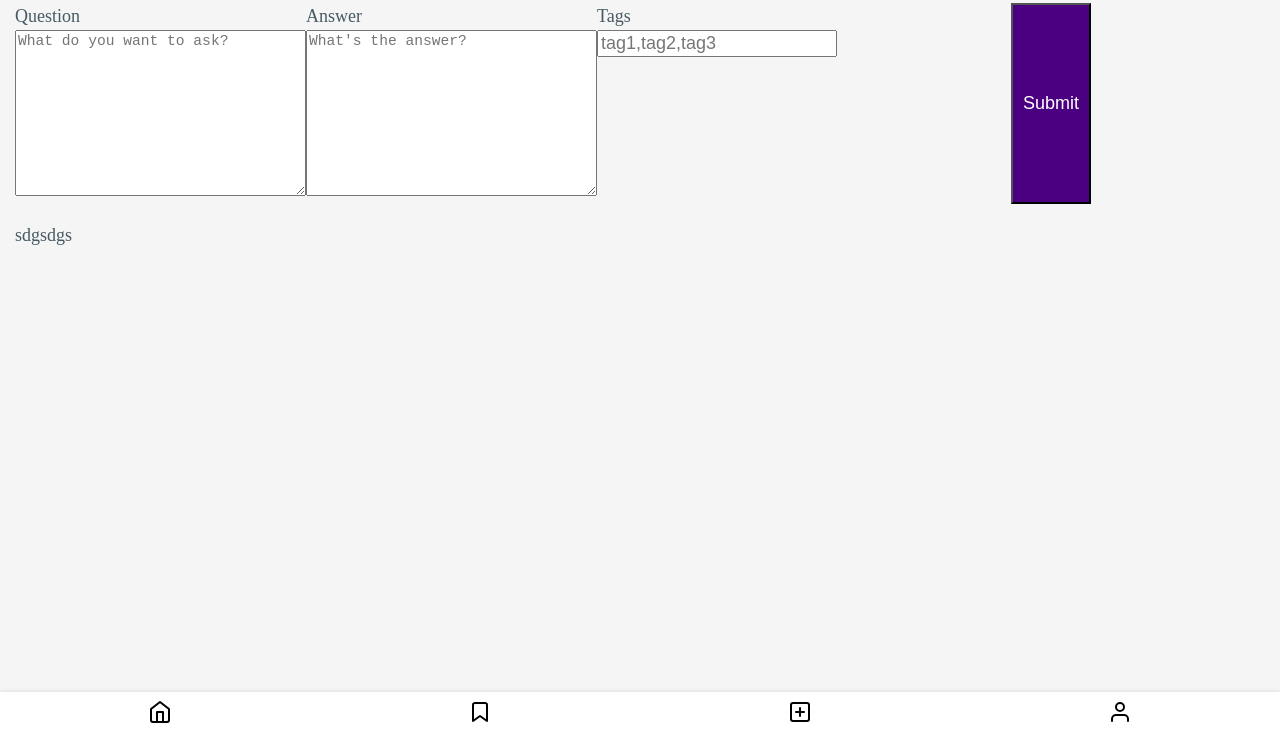
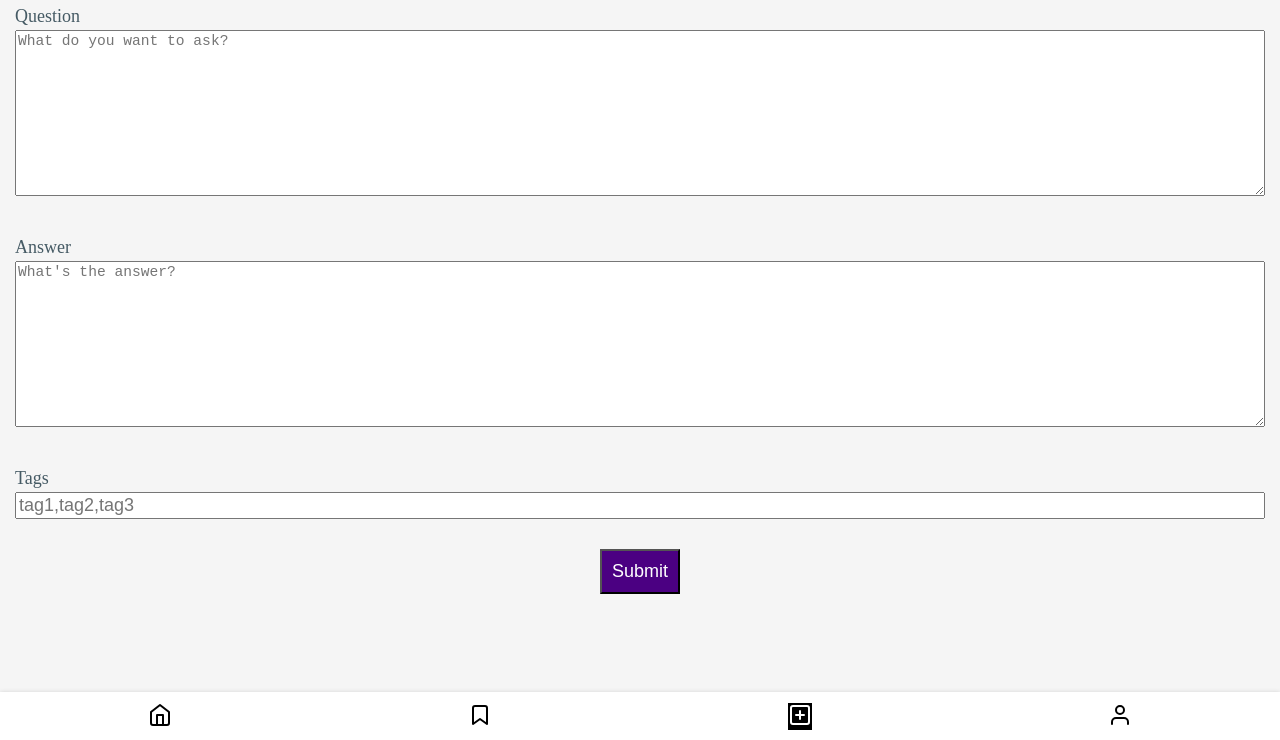
Before and after one commit to karstenlenz/quiz-app, a website: page create.html in a window 1280 px wide. Shown: the part 60-800 px from the top of the page. Drawn offline with Linux system fonts and the light colour scheme.

Commit message:
Update create with BEM classes

```diff
--- a/create.html
+++ b/create.html
@@ -10,47 +10,48 @@
     <header>
       <h1>Create</h1>
     </header>
-    <main>
+    <main class="p-15">
       <form action="" class="form">
-        <div>
-          <label for="question">Question</label>
+        <div class="form__input-wrapper mb-30">
+          <label for="question" class="form__label">Question</label>
           <textarea
             name="question"
             id="question"
             cols="30"
             rows="10"
             placeholder="What do you want to ask?"
+            class="form__textarea"
           ></textarea>
         </div>
-        <div>
-          <label for="answer">Answer</label>
+        <div class="form__input-wrapper mb-30">
+          <label for="answer" class="form__label">Answer</label>
           <textarea
             name="answer"
             id="answer"
             cols="30"
             rows="10"
             placeholder="What's the answer?"
+            class="form__textarea"
           ></textarea>
         </div>
-        <div>
-          <label for="tags">Tags</label>
+        <div class="form__input-wrapper mb-30">
+          <label for="tags" class="form__label">Tags</label>
           <input type="text" placeholder="tag1,tag2,tag3" />
         </div>
-        <button>Submit</button>
+        <button class="form__button mb-30">Submit</button>
       </form>
-      <p>sdgsdgs</p>
     </main>
     <footer>
-      <a href="index.html" class="footer-icon"
+      <a href="index.html" class="footer__icon"
         ><img src="img/home.svg" alt="Home"
       /></a>
-      <a href="bookmarks.html" class="footer-icon"
+      <a href="bookmarks.html" class="footer__icon"
         ><img src="img/bookmark.svg" alt="Bookmarks"
       /></a>
-      <a href="create.html" class="footer-icon active"
+      <a href="create.html" class="footer__icon footer__icon--active"
         ><img src="img/plus-square.svg" alt="Create"
       /></a>
-      <a href="profile.html" class="footer-icon"
+      <a href="profile.html" class="footer__icon"
         ><img src="img/user.svg" alt="Profile"
       /></a>
     </footer>
--- a/scss/_base.scss
+++ b/scss/_base.scss
@@ -20,7 +20,6 @@ body {
 header {
   grid-area: header;
   background-color: #fff;
-  padding: 15px;
   box-shadow: 0 2px 2px 0 rgba(0, 0, 0, 0.14),
     0 3px 1px -2px rgba(0, 0, 0, 0.12), 0 1px 5px 0 rgba(0, 0, 0, 0.2);
 }
@@ -28,7 +27,6 @@ header {
 main {
   overflow: scroll;
   grid-area: main;
-  padding: 15px;
   background-color: #f5f5f5;
 }
 
@@ -72,4 +70,5 @@ label {
 input,
 textarea {
   font-size: 1em;
+  width: 100%;
 }
--- a/scss/_utility.scss
+++ b/scss/_utility.scss
@@ -4,6 +4,10 @@
 
 .m-20 {
   margin: 20px;
+}
+
+.mb-30 {
+  margin-bottom: 30px;
 }
 
 .p-10 {
--- a/scss/styles.scss
+++ b/scss/styles.scss
@@ -56,5 +56,9 @@
   justify-content: stretch;
 }
 
+.form__input-wrapper {
+  width: 100%;
+}
+
 @import './utility';
 @import './base';
```
Also changed, not shown: styles.css.
